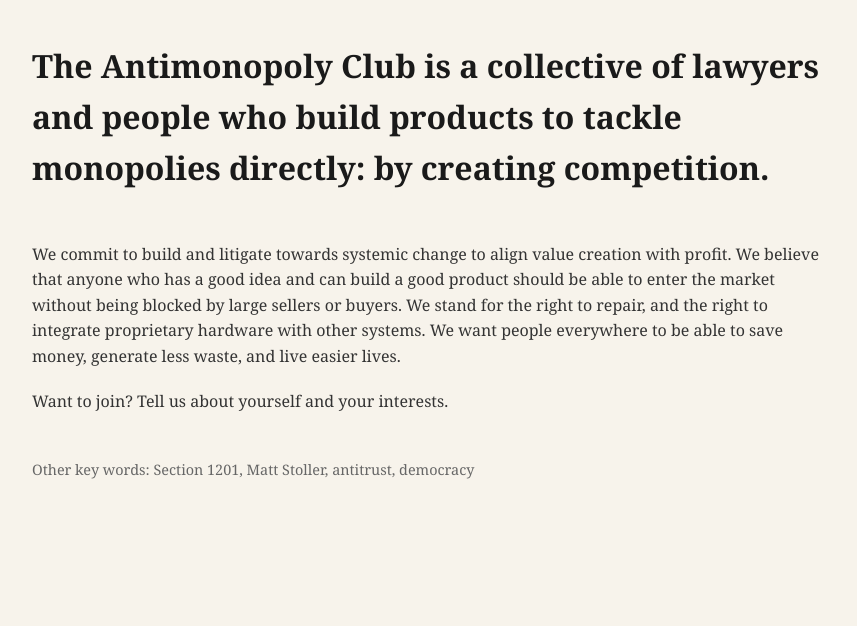
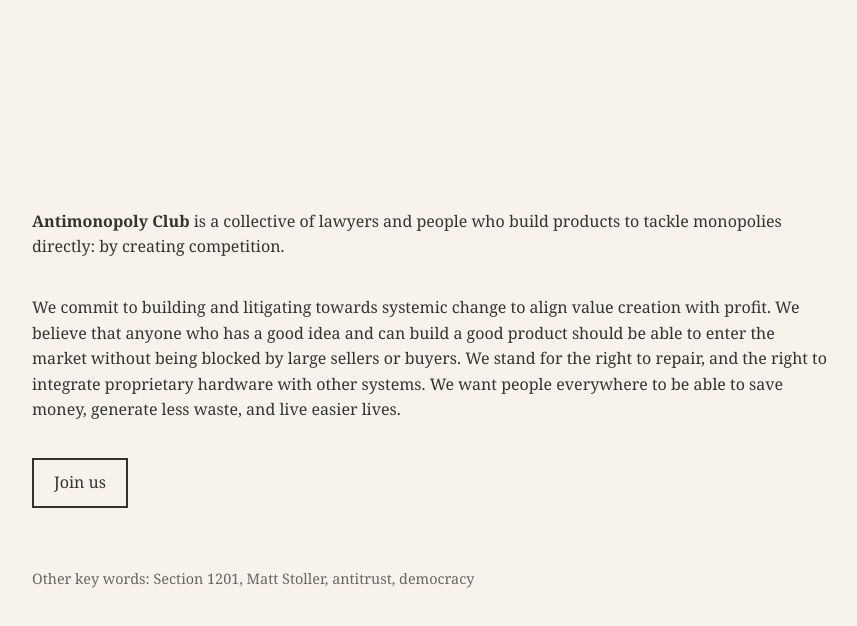
Before and after one commit to ruthgrace/antimonopoly.club, a plain HTML site: page index.html in a window 1280 px wide. Shown: the whole page, without its empty margins (208-1065 px from the left). Drawn offline with Linux system fonts and the light colour scheme.

Commit message:
make index.html prettier

```diff
--- a/index.html
+++ b/index.html
@@ -16,15 +16,14 @@
             font-family: 'Noto Serif', Georgia, serif;
             line-height: 1.6;
             max-width: 800px;
-            margin: 40px auto;
+            margin: 0 auto;
             padding: 0 20px;
             color: #333;
             background-color: #f7f3eb;
-        }
-
-        h1 {
-            color: #1a1a1a;
-            margin-bottom: 1.5em;
+            min-height: 100vh;
+            display: flex;
+            flex-direction: column;
+            justify-content: center;
         }
 
         p {
@@ -36,31 +35,48 @@
             font-size: 0.9em;
             margin-top: 3em;
         }
+
+        a {
+            color: inherit;
+            font-style: italic;
+            text-decoration: underline;
+        }
+
+        .button {
+            display: inline-block;
+            padding: 10px 20px;
+            margin: 1em 0;
+            background: none;
+            border: 2px solid #333;
+            color: #333;
+            text-decoration: none;
+            font-style: normal;
+            cursor: pointer;
+            font-family: inherit;
+            text-align: center;
+            width: fit-content;
+        }
+
+        .button:hover {
+            background-color: #333;
+            color: #f7f3eb;
+        }
     </style>
 </head>
 
 <body>
-    <h1>The Antimonopoly Club is a collective of lawyers and people who build products to tackle monopolies directly: by
-        creating competition.
-    </h1>
+    <p><b>Antimonopoly Club</b> is a collective of lawyers and people who build products to tackle monopolies
+        directly: by creating competition.</p>
 
-    <p>
-        We commit to build and litigate towards systemic change to align value creation with profit. We believe that
-        anyone who
-        has a good idea and can build a good product should be able to enter the market without being blocked by large
-        sellers
-        or buyers. We stand for the right to repair, and the right to integrate proprietary hardware with other systems.
-        We want
-        people everywhere to be able to save money, generate less waste, and live easier lives.
-    </p>
+    <p>We commit to building and litigating towards systemic change to align value creation with profit. We believe
+        that anyone who has a good idea and can build a good product should be able to enter the market without being
+        blocked by large sellers or buyers. We stand for the right to repair, and the right to integrate proprietary
+        hardware with other systems. We want people everywhere to be able to save money, generate less waste, and live
+        easier lives.</p>
 
-    <p>
-        Want to join? Tell us about yourself and your interests.
-    </p>
+    <a href="https://forms.gle/TzMjJUvYhgpyfi7R6" class="button">Join us</a>
 
-    <p class="keywords">
-        Other key words: Section 1201, Matt Stoller, antitrust, democracy
-    </p>
+    <p class="keywords">Other key words: Section 1201, Matt Stoller, antitrust, democracy</p>
 </body>
 
 </html>
```
